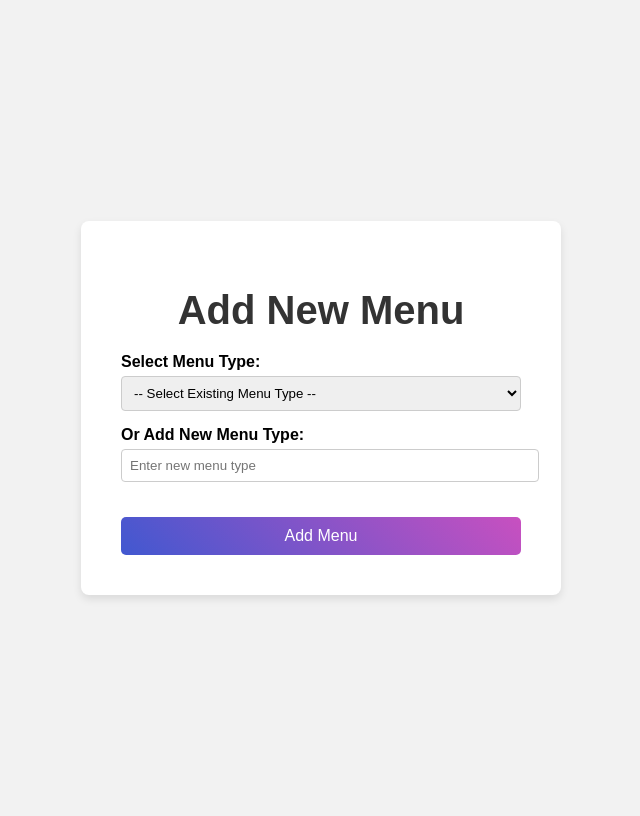
After one commit to Oma-Dalvi/Restaurant_Management, a Django app: template restaurant_project/templates/add_menu.html in a window 1280 px wide. The commit adds this page. Shown: the whole page, without its empty margins (319-959 px from the left). Run offline with Django 4.2, Linux system fonts and the light colour scheme; the template is opened without the code that fills it: values that come from a table or form of the project are taken from there, others are empty; data comes from the database, SQL or seed files in the repository; both versions use the stored data as it was after the commit.

Commit message:
menuType and Dish remove

```diff
--- a/restaurant_project/restaurants/urls.py
+++ b/restaurant_project/restaurants/urls.py
@@ -12,7 +12,16 @@ urlpatterns = [
 
     path('restaurants_menu/<int:pk>', RestaurantOwnMenuAPI.as_view(), name='restaurants-menu'),
 
+    path('restaurants_add_menu/<int:pk>', AddRestaurantMenuAPI.as_view(), name='add-restaurant-menu'),
+
+    path('delete-menu/<int:menu_id>/', RestaurantMenuDeleteAPIView.as_view(), name='delete-restaurant-menu'),
+
     path('restaurants_menu/<int:menu_id>/dishes', RestaurantMenuDishesAPI.as_view(), name='restaurants-menu-dishes'),
+
+    path('restaurants_menu/<int:menu_id>/add_dish', AddDishToMenuAPI.as_view(), name='add-dish-to-menu'),
+
+    path('delete-dish/<int:menu_id>/', RestaurantDishDeleteAPI.as_view(), name='delete-dish'),
+
 
     path('logout/', RestaurantLogout.as_view(), name='restaurant-logout'),
 ]
--- /dev/null
+++ b/restaurant_project/templates/add_menu.html
@@ -0,0 +1,102 @@
+<!DOCTYPE html>
+<html lang="en">
+<head>
+    <meta charset="UTF-8">
+    <title>Add New Menu</title>
+    <style>
+        /* Styling similar to the existing pages */
+        body {
+            font-family: 'Poppins', sans-serif;
+            background-color: #f2f2f2;
+            display: flex;
+            justify-content: center;
+            align-items: center;
+            height: 100vh;
+        }
+        .container {
+            background-color: #fff;
+            padding: 40px;
+            border-radius: 8px;
+            box-shadow: 0 4px 8px rgba(0, 0, 0, 0.1);
+            text-align: center;
+            width: 400px;
+            position: relative;
+        }
+        h1 {
+            margin-bottom: 20px;
+            font-size: 2.5em;
+            color: #333;
+        }
+        .form-group {
+            margin-bottom: 15px;
+            text-align: left;
+        }
+        .form-group label {
+            display: block;
+            margin-bottom: 5px;
+            font-weight: bold;
+        }
+        .form-group select,
+        .form-group input[type="text"] {
+            width: 100%;
+            padding: 8px;
+            border: 1px solid #ccc;
+            border-radius: 4px;
+        }
+        .submit-button {
+            margin-top: 20px;
+            background: linear-gradient(-135deg, #c850c0, #4158d0);
+            color: #fff;
+            padding: 10px 20px;
+            border: none;
+            border-radius: 5px;
+            cursor: pointer;
+            font-size: 1em;
+            transition: background 0.3s;
+            width: 100%;
+        }
+        .submit-button:hover {
+            background: linear-gradient(-135deg, #b03fa8, #3648c2);
+        }
+        .add-menu-button {
+            position: absolute;
+            top: 10px;
+            right: 10px;
+            background: linear-gradient(-135deg, #c850c0, #4158d0);
+            color: #fff;
+            padding: 10px 20px;
+            border: none;
+            border-radius: 5px;
+            cursor: pointer;
+            font-size: 1em;
+            transition: background 0.3s;
+            text-decoration: none;
+        }
+        .add-menu-button:hover {
+            background: linear-gradient(-135deg, #b03fa8, #3648c2);
+        }
+    </style>
+</head>
+<body>
+    <div class="container">
+        <h1>Add New Menu</h1>
+        <form method="post">
+            {% csrf_token %}
+            <div class="form-group">
+                <label for="menu_type_id">Select Menu Type:</label>
+                <select id="menu_type_id" name="menu_type_id">
+                    <option value="">-- Select Existing Menu Type --</option>
+                    {% for menu_type in menu_types %}
+                        <option value="{{ menu_type.menu_type_id }}">{{ menu_type.menu_name }}</option>
+                    {% endfor %}
+                </select>
+            </div>
+            <div class="form-group">
+                <label for="new_menu_type">Or Add New Menu Type:</label>
+                <input type="text" id="new_menu_type" name="new_menu_type" placeholder="Enter new menu type">
+            </div>
+            <button type="submit" class="submit-button">Add Menu</button>
+        </form>
+    </div>
+</body>
+</html>
```
Also changed, not shown: restaurant_project/restaurants/views.py (+69 -19 lines), restaurant_project/templates/OwnMenu.html (+52 -4 lines), restaurant_project/templates/add_dish.html (added, +76 -0 lines), restaurant_project/templates/creating_menu.html (deleted, +0 -10 lines), restaurant_project/templates/menu_dishes.html (+110 -2 lines), restaurant_project/db.sqlite3.
